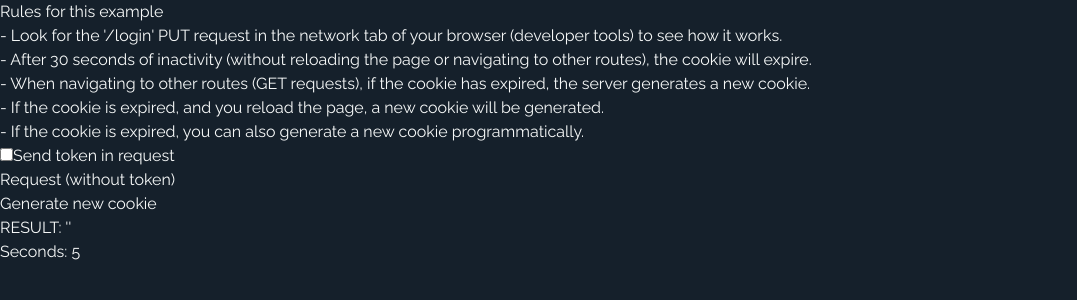
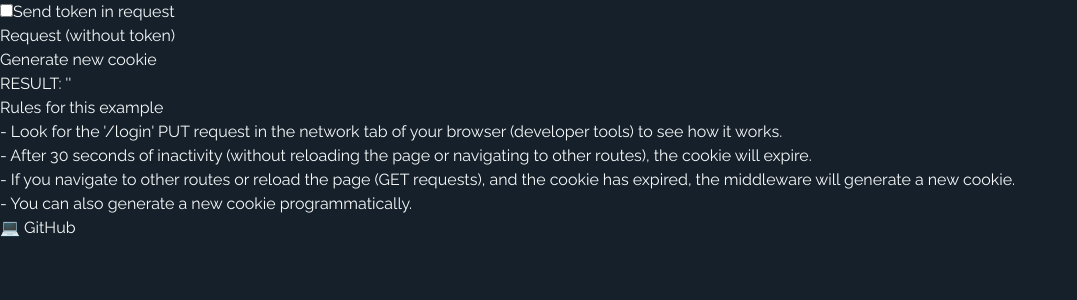
Before and after one commit to rwx222/nextjs-csrf-token, a Next.js app: page / in a window 1280 px wide. Shown: the top 300 px of the page, without its empty margins (0-1077 px from the left). Built offline with nearby package versions, Linux system fonts and the light colour scheme.

Commit message:
feat: some comments adjustments

```diff
--- a/src/app/page.tsx
+++ b/src/app/page.tsx
@@ -4,14 +4,20 @@ export default function Home() {
   return (
     <main className='p-2 text-lg leading-5 sm:pt-10'>
       <div className='border border-[#1d9bf0] rounded-xl p-5 max-w-md mx-auto'>
-        <p className='pb-4'>{`Rules for this example`}</p>
-        <p className='pb-4'>{`- Look for the '/login' PUT request in the network tab of your browser (developer tools) to see how it works.`}</p>
-        <p className='pb-4'>{`- After 30 seconds of inactivity (without reloading the page or navigating to other routes), the cookie will expire.`}</p>
-        <p className='pb-4'>{`- When navigating to other routes (GET requests), if the cookie has expired, the server generates a new cookie.`}</p>
-        <p className='pb-4'>{`- If the cookie is expired, and you reload the page, a new cookie will be generated.`}</p>
-        <p className='pb-4'>{`- If the cookie is expired, you can also generate a new cookie programmatically.`}</p>
+        <Login />
 
-        <Login />
+        <p className='pt-4'>{`Rules for this example`}</p>
+        <p className='pt-4'>{`- Look for the '/login' PUT request in the network tab of your browser (developer tools) to see how it works.`}</p>
+        <p className='pt-4'>{`- After 30 seconds of inactivity (without reloading the page or navigating to other routes), the cookie will expire.`}</p>
+        <p className='pt-4'>{`- If you navigate to other routes or reload the page (GET requests), and the cookie has expired, the middleware will generate a new cookie.`}</p>
+        <p className='pt-4'>{`- You can also generate a new cookie programmatically.`}</p>
+        <p className='pt-4 text-right'>
+          <a
+            target='_blank'
+            href='https://github.com/andresdotsh/nextjs-csrf-token'
+            className='text-[#1d9bf0] font-medium'
+          >{`💻 GitHub`}</a>
+        </p>
       </div>
     </main>
   )
--- a/src/components/Login/Login.tsx
+++ b/src/components/Login/Login.tsx
@@ -1,5 +1,6 @@
 'use client'
-import { useCallback, useState, Suspense, useEffect } from 'react'
+
+import { useCallback, useState, Suspense } from 'react'
 import { useRouter } from 'next/navigation'
 
 import { CSRF_TOKEN_NAME } from '@/constants'
@@ -12,7 +13,6 @@ function BaseComponent() {
   const [isLoading, setIsLoading] = useState<boolean>(false)
   const [includeToken, setIncludeToken] = useState<boolean>(false)
   const [resultMessage, setResultMessage] = useState<string>('')
-  const [seconds, setSeconds] = useState<number>(0)
 
   const handleLogin = useCallback(async () => {
     try {
@@ -38,23 +38,12 @@ function BaseComponent() {
   const generateNewCookie = useCallback(async () => {
     try {
       setResultMessage('')
-      await deleteCsrfCookieAction()
-      setSeconds(0)
-      router.refresh()
+      await deleteCsrfCookieAction() // Delete previous cookie if still exists.
+      router.refresh() // Sufficient to generate a new cookie because of the middleware.
     } catch (error) {
       console.error(error)
     }
   }, [router])
-
-  useEffect(() => {
-    const interval = setInterval(() => {
-      setSeconds((prevState) => prevState + 1)
-    }, 1000)
-
-    return () => {
-      clearInterval(interval)
-    }
-  }, [])
 
   return (
     <div className='border border-[#1d9bf0] rounded-xl p-5 text-lg'>
@@ -96,8 +85,6 @@ function BaseComponent() {
       </div>
 
       <div className='pt-3 text-[#1d9bf0] font-semibold'>{`RESULT: '${resultMessage}'`}</div>
-
-      <div className='pt-3 font-semibold'>{`Seconds: ${seconds.toLocaleString()}`}</div>
     </div>
   )
 }
```
Also changed, not shown: src/app/api/login/route.ts (+5 -5 lines), src/middleware.ts (+31 -24 lines), src/utils/csrfTokens.ts (+9 -7 lines), 2 other files (tests, documents, lock files or other folders).
